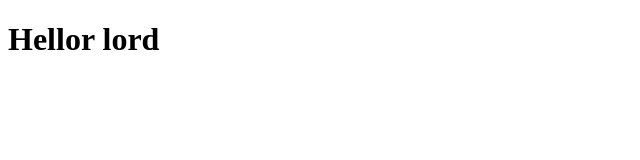
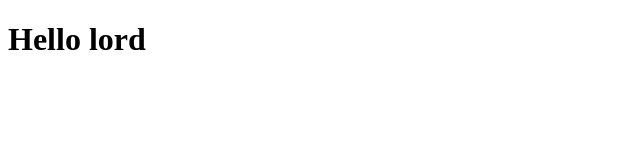
Before and after one commit to XeinQt/masters-react, a React (Vite) app: page / in a window 1280 px wide. Shown: the top 160 px of the page, without its empty margins (0-640 px from the left). Built offline with nearby package versions, Linux system fonts and the light colour scheme.

Commit message:
creating a 1st compionents

```diff
--- a/src/App.jsx
+++ b/src/App.jsx
@@ -1,9 +1,10 @@
 import React from "react";
+import Greeting from "./components/Greeting";
 
 const App = () => {
   return (
     <div>
-      <h1>Hellor lord</h1>
+      <Greeting />
     </div>
   );
 };
--- /dev/null
+++ b/src/components/Greeting.jsx
@@ -0,0 +1,11 @@
+import React from "react";
+
+const Greeting = () => {
+  return (
+    <div>
+      <h1>Hello lord</h1>
+    </div>
+  );
+};
+
+export default Greeting;
```
Also changed, not shown: src/main.jsx (line endings or trailing spaces).
